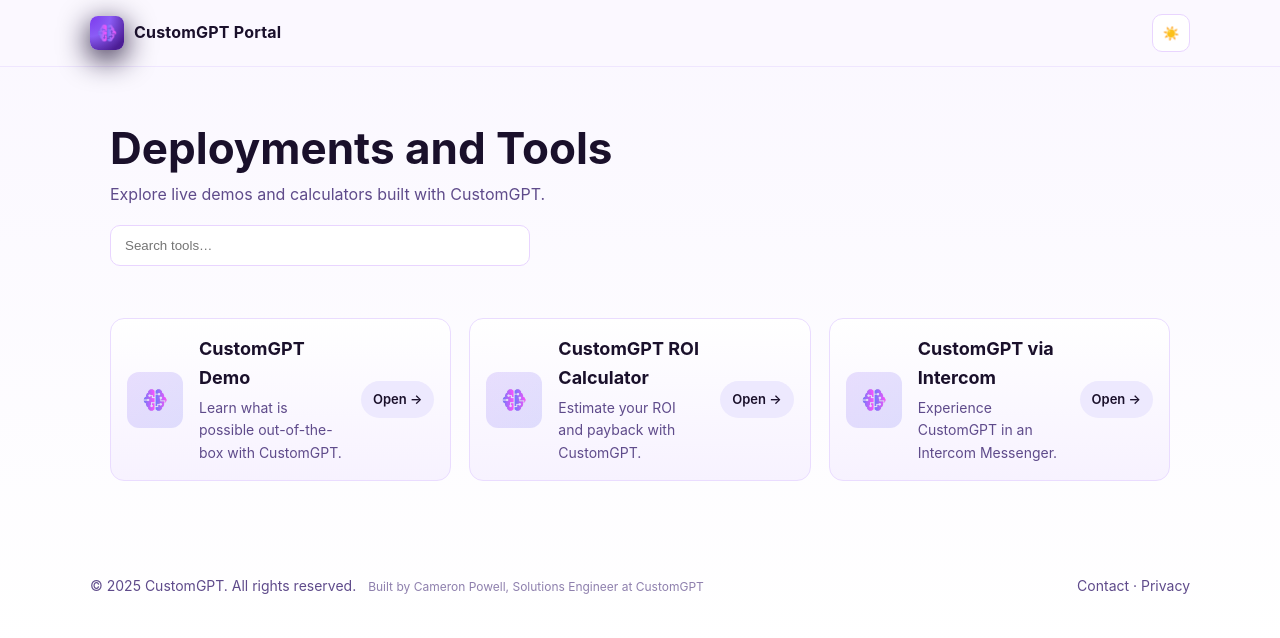
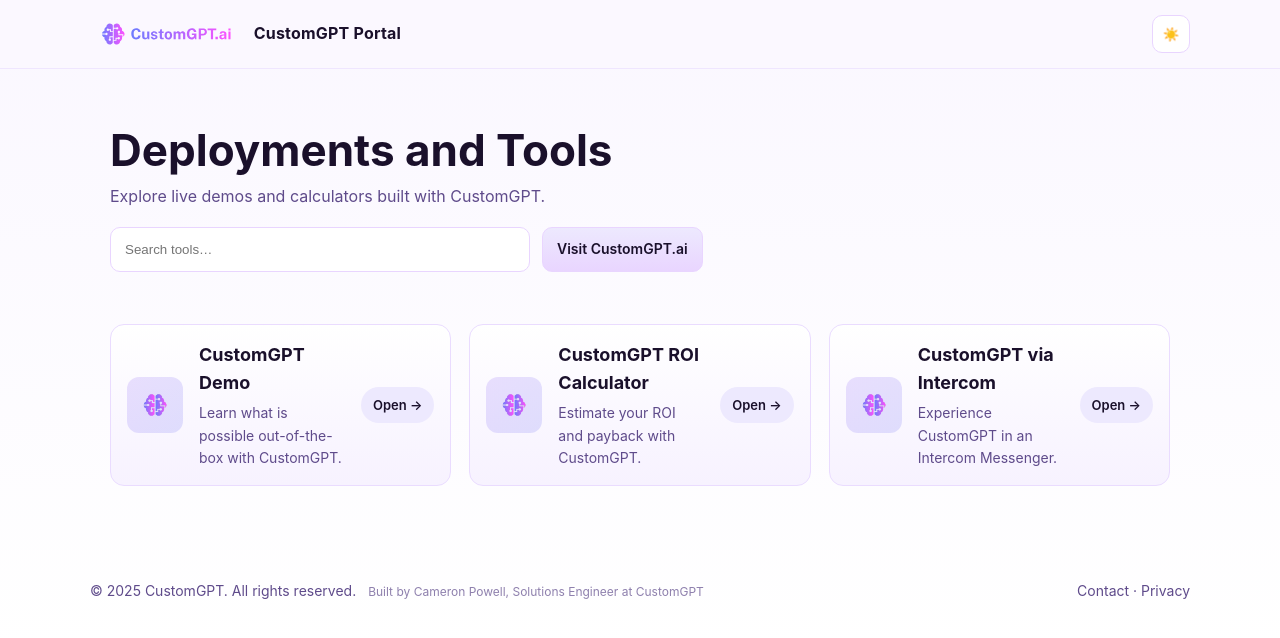
Before and after one commit to camcustomgpt/master, a plain HTML site: page index.html in a window 1280 px wide. Drawn offline with Linux system fonts and the light colour scheme.

Commit message:
logo cleanup

```diff
--- a/index.html
+++ b/index.html
@@ -19,7 +19,7 @@
   <header class="site-header">
     <div class="container header-inner">
       <a class="brand" href="#" aria-label="CustomGPT Home">
-        <span class="brand-mark"><img src="./cgpt.png" alt="CustomGPT" /></span>
+        <span class="brand-mark"><img src="./Logo.svg" alt="CustomGPT" /></span>
         <span class="brand-text">CustomGPT Portal</span>
       </a>
       <button id="themeToggle" class="theme-toggle" aria-label="Toggle theme" aria-pressed="false" title="Toggle theme">🌙</button>
@@ -33,6 +33,7 @@
         <p class="hero-subtitle">Explore live demos and calculators built with CustomGPT.</p>
         <div class="hero-actions">
           <input id="searchInput" type="search" class="search" placeholder="Search tools…" aria-label="Search tools" />
+          <a href="https://customgpt.ai/" class="btn btn-primary" target="_blank" rel="noopener" title="Visit CustomGPT.ai">Visit CustomGPT.ai</a>
         </div>
       </div>
     </section>
--- a/styles.css
+++ b/styles.css
@@ -1,6 +1,6 @@
 .brand-mark img {
-  width: 22px;
-  height: 22px;
+  height: 24px;
+  width: auto;
   display: block;
 }
 
@@ -97,13 +97,15 @@ body {
 }
 
 .brand-mark {
-  display: grid;
-  place-items: center;
-  width: 34px;
-  height: 34px;
-  border-radius: 8px;
-  background: radial-gradient(120% 120% at 0% 0%, var(--brand) 0%, var(--brand-2) 50%, #4c1d95 100%);
-  box-shadow: 0 8px 30px color-mix(in oklab, var(--brand) 30%, black 70%);
+  display: inline-flex;
+  align-items: center;
+  justify-content: center;
+  height: 40px;
+  padding: 8px 12px;
+  width: auto;
+  border-radius: 12px;
+  background: transparent;
+  box-shadow: none;
 }
 
 .brand-text {
@@ -156,6 +158,33 @@ body {
 .hero-actions {
   display: flex;
   gap: 12px;
+  flex-wrap: wrap;
+}
+
+.btn {
+  display: inline-flex;
+  align-items: center;
+  justify-content: center;
+  gap: 8px;
+  padding: 10px 14px;
+  border-radius: 10px;
+  text-decoration: none;
+  font-weight: 600;
+  font-size: 14px;
+  border: 1px solid transparent;
+  transition: transform 0.12s ease, box-shadow 0.12s ease, background-color 0.12s ease, border-color 0.12s ease;
+}
+
+.btn:hover { transform: translateY(-1px); }
+
+.btn-primary {
+  color: #1a102b;
+  background: linear-gradient(180deg, #ede9fe 0%, #e9d5ff 100%);
+  border-color: #e9d5ff;
+}
+
+.btn-primary:hover {
+  box-shadow: 0 10px 24px rgba(124, 58, 237, 0.25);
 }
 
 .search {
@@ -269,4 +298,6 @@ body {
   .credit { display: block; margin-left: 0; margin-top: 4px; }
   .card { grid-template-columns: 48px 1fr; }
   .card-cta { display: none; }
+  .brand-mark { height: 36px; padding: 6px 10px; }
+  .brand-mark img { height: 22px; }
 }
```
Also changed, not shown: Logo.svg (added).
